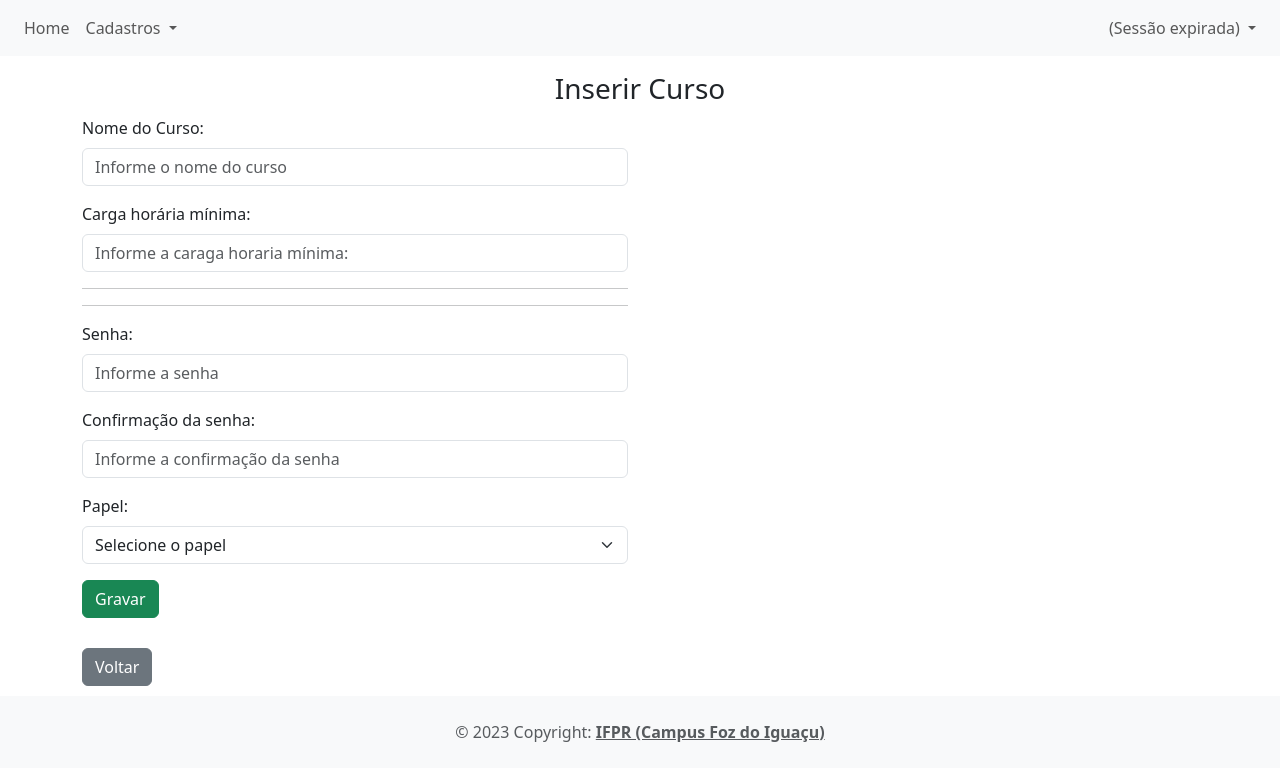
After one commit to Time-Amizade/projeto-CertificaIF, a PHP site: page /app/view/curso/form.php in a window 1280 px wide. The commit adds this page. Shown: the top 781 px of the page. Run offline with PHP 8.4, Linux system fonts and the light colour scheme; the template is opened without the code that fills it, so the values that code supplies are empty.

Commit message:
CRUD do curso

```diff
--- a/app/controller/Controller.php
+++ b/app/controller/Controller.php
@@ -68,12 +68,12 @@ class Controller {
         return 0;
     }
 
-    protected function usuarioLogadoPapelAdmin() {
+    protected function usuarioLogadoFuncaoAdmin() {
         if(session_status() != PHP_SESSION_ACTIVE)
             session_start();
 
         if(isset($_SESSION[SESSAO_USUARIO_PAPEL]))
-            return $_SESSION[SESSAO_USUARIO_PAPEL] == UsuarioPapel::ADMINISTRADOR;
+            return $_SESSION[SESSAO_USUARIO_PAPEL] == UsuarioFuncao::ADMINISTRADOR;
 
         return false;
     }
--- a/app/controller/UsuarioController.php
+++ b/app/controller/UsuarioController.php
@@ -13,11 +13,11 @@ class UsuarioController extends Controller {
 
     //Método construtor do controller - será executado a cada requisição a está classe
     public function __construct() {
-        if(! $this->usuarioEstaLogado())
+        if(!$this->usuarioEstaLogado())
             return;
 
         //Restringir o acesso apenas para administradores
-        if(! $this->usuarioLogadoFuncaoAdmin()) {
+        if(!$this->usuarioLogadoFuncaoAdmin()) {
             echo "Acesso negado!";
             exit;
         }
--- a/app/service/UsuarioService.php
+++ b/app/service/UsuarioService.php
@@ -12,7 +12,7 @@ class UsuarioService {
         if(! $usuario->getNome())
             array_push($erros, "O campo [Nome] é obrigatório.");
 
-        if(! $usuario->getLogin())
+        if(! $usuario->getEmail())
             array_push($erros, "O campo [Login] é obrigatório.");
 
         if(! $usuario->getSenha())
@@ -21,7 +21,7 @@ class UsuarioService {
         if(! $confSenha)
             array_push($erros, "O campo [Confirmação da senha] é obrigatório.");
 
-        if(! $usuario->getPapel())
+        if(! $usuario->getFuncao())
             array_push($erros, "O campo [Papel] é obrigatório");
 
 
--- /dev/null
+++ b/app/view/curso/form.php
@@ -0,0 +1,92 @@
+<?php
+#Nome do arquivo: curso/form.php
+#Objetivo: interface para cadastros os cursos do sistema
+
+require_once(__DIR__ . "/../include/header.php");
+require_once(__DIR__ . "/../include/menu.php");
+?>
+<h3 class="text-center">
+    <?php if($dados['id'] == 0) echo "Inserir"; else echo "Alterar"; ?>
+    Curso
+</h3>
+
+<div class="container">
+
+    <div class="row" style="margin-top: 10px;">
+
+        <div class="col-6">
+            <form id="frmUsuario" method="POST"
+                action="<?= BASEURL ?>/controller/CursoController.php?action=save" >
+                <div class="mb-3">
+                    <label class="form-label" for="txtNomeCurso">Nome do Curso:</label>
+                    <input class="form-control" type="text" id="txtNomeCurso" name="nomeCurso"
+                        maxlength="70" placeholder="Informe o nome do curso"
+                        value="<?php echo (isset($dados["curso"]) ? $dados["curso"]->getNomeCurso() : ''); ?>" />
+                </div>
+
+                <div class="mb-3">
+                    <label class="form-label" for="txtCargaHoraria">Carga horária mínima:</label>
+                    <input class="form-control" type="text" id="txtCargaHoraria" name="CargaHoraria"
+                        maxlength="15" placeholder="Informe a caraga horaria mínima: "
+                        value="<?php echo (isset($dados["curso"]) ? $dados["curso"]->getCargaHorariaAtivComplement() : ''); ?>"/>
+                </div>
+
+                <hr>
+                <hr>
+
+                <div class="mb-3">
+                    <label class="form-label" for="txtSenha">Senha:</label>
+                    <input class="form-control" type="password" id="txtPassword" name="senha"
+                        maxlength="15" placeholder="Informe a senha"
+                        value="<?php echo (isset($dados["usuario"]) ? $dados["usuario"]->getSenha() : ''); ?>"/>
+                </div>
+
+                <div class="mb-3">
+                    <label class="form-label" for="txtConfSenha">Confirmação da senha:</label>
+                    <input class="form-control" type="password" id="txtConfSenha" name="conf_senha"
+                        maxlength="15" placeholder="Informe a confirmação da senha"
+                        value="<?php echo isset($dados['confSenha']) ? $dados['confSenha'] : '';?>"/>
+                </div>
+
+                <div class="mb-3">
+                    <label class="form-label" for="selPapel">Papel:</label>
+                    <select class="form-select" name="papel" id="selPapel">
+                        <option value="">Selecione o papel</option>
+                        <?php foreach($dados["papeis"] as $papel): ?>
+                            <option value="<?= $papel ?>"
+                                <?php
+                                    if(isset($dados["usuario"]) && $dados["usuario"]->getPapel() == $papel)
+                                        echo "selected";
+                                ?>
+                            >
+                                <?= $papel ?>
+                            </option>
+                        <?php endforeach; ?>
+                    </select>
+                </div>
+
+                <input type="hidden" id="hddId" name="id"
+                    value="<?= $dados['id']; ?>" />
+
+                <div class="mt-3">
+                    <button type="submit" class="btn btn-success">Gravar</button>
+                </div>
+            </form>
+        </div>
+
+        <div class="col-6">
+            <?php require_once(__DIR__ . "/../include/msg.php"); ?>
+        </div>
+    </div>
+
+    <div class="row" style="margin-top: 30px;">
+        <div class="col-12">
+        <a class="btn btn-secondary"
+                href="<?= BASEURL ?>/controller/UsuarioController.php?action=list">Voltar</a>
+        </div>
+    </div>
+</div>
+
+<?php
+require_once(__DIR__ . "/../include/footer.php");
+?>
```
Also changed, not shown: app/controller/CursoController.php (+29 -1 lines), app/dao/CursoDAO.php (added, +19 -0 lines), app/service/CursoService.php (added, +9 -0 lines), app/view/home/home.php (+0 -14 lines).
